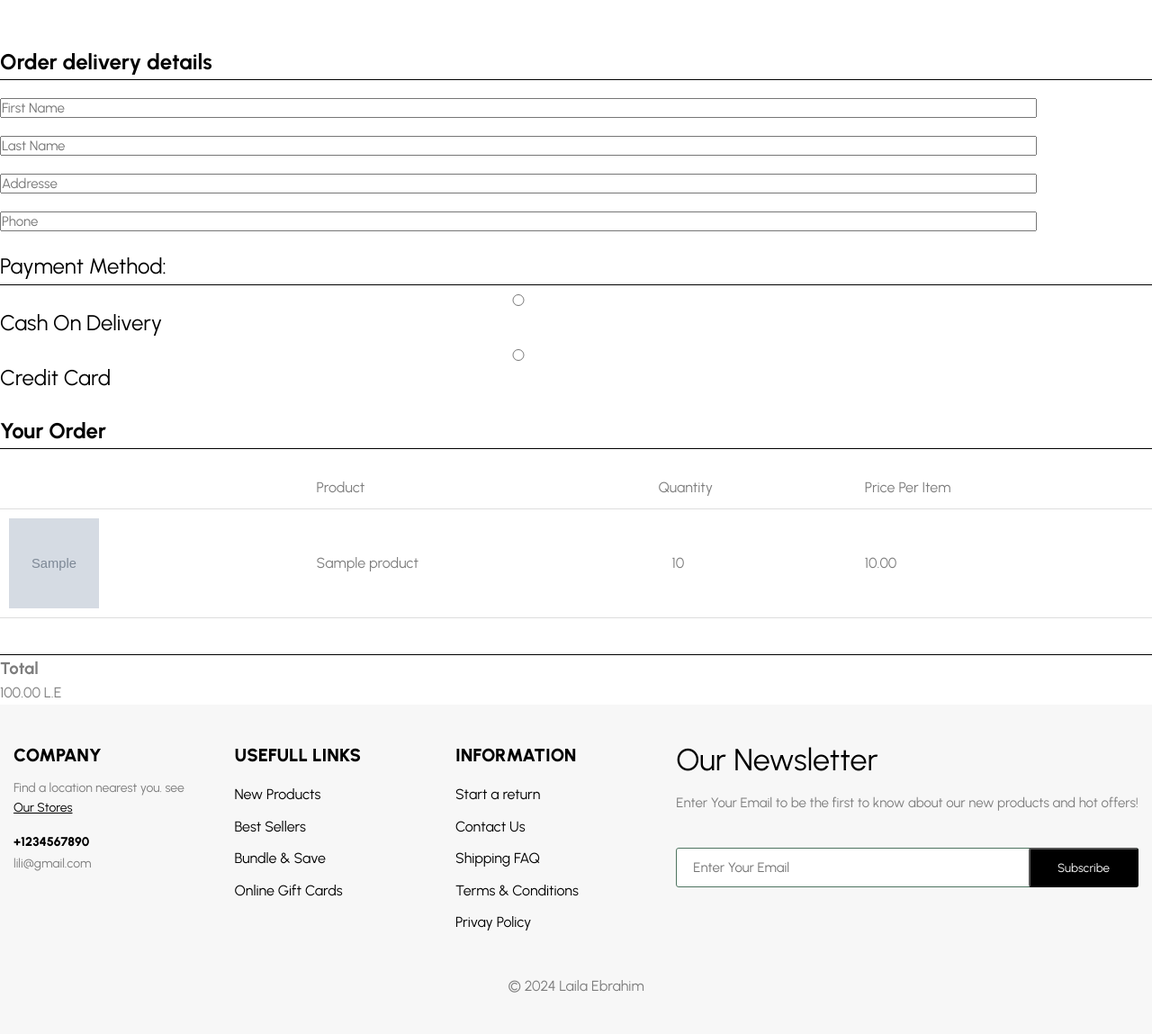
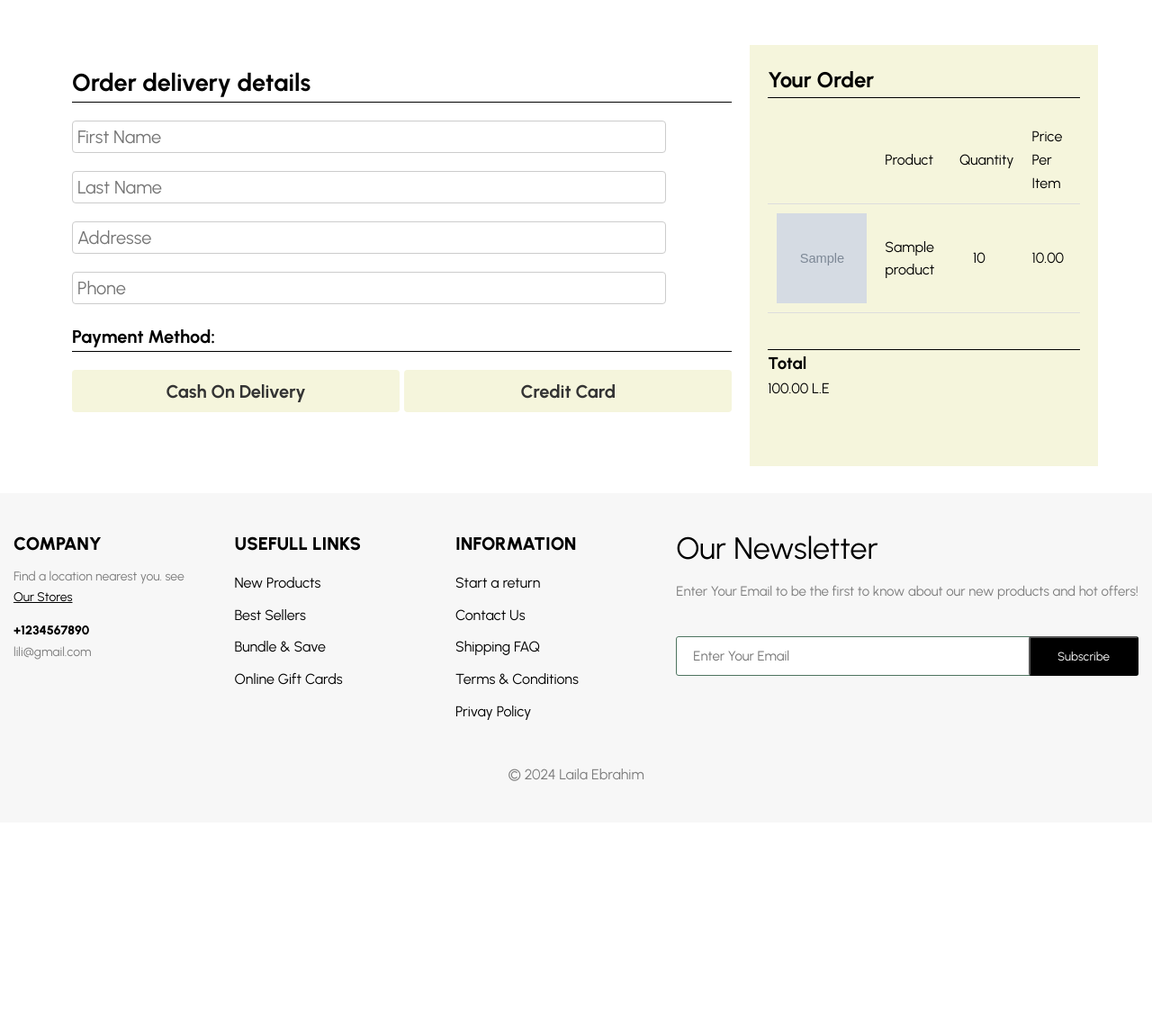
Before and after one commit to Lailaebrahim/naturalily-ecommerce, a Django app: page /order/ in a window 1280 px wide. Shown: the part 120-1269 px from the top of the page at 90% size. After the commit the page ends 988 px from the top, so only its background shows below. Run offline with Django 5.2, Linux system fonts and the light colour scheme; a user stored in the database is signed in; tables that the repository leaves empty hold one stand-in row (values such as "Sample post"); grey boxes marked "Sample" are stand-in pictures; some libraries are stand-ins or nearby versions.

Commit message:
add sttling for ordering pages

```diff
--- a/NATURALILY/HomeApp/static/css/style.css
+++ b/NATURALILY/HomeApp/static/css/style.css
@@ -1262,6 +1323,129 @@ article {
   border-top: 1px solid var(--black);
   background-color: var(--white);
 }
+
+/* place order */
+
+.checkout-container {
+  display: grid;
+  grid-template-columns: 2fr 1fr;
+  margin: 30px 60px;
+}
+
+.grid-item {
+  padding: 20px;
+}
+
+.cart-checkout,
+.cart-checkout .cart-item,
+.cart-checkout .cart-footer {
+  background-color: rgb(245, 245, 220);
+  color: var(--black);
+}
+
+
+.order-details:not(.cart-header) {
+  font-size: var(--fs-6);
+}
+
+.order-details .form-group {
+  margin-bottom: 2rem;
+}
+
+.order-details .form-control {
+  width: 100%;
+  padding: 0.5rem;
+  font-size: 2rem;
+  border: 1px solid #ccc;
+  border-radius: 4px;
+}
+
+.order-details input[type="submit"],
+.order-details input[type="button"] {
+  background-color: #006400;
+  color: white;
+  border: none;
+  padding: 0.75rem 1.5rem;
+  font-size: 1rem;
+  border-radius: 4px;
+  cursor: pointer;
+  width: 100%;
+  margin-top: 1rem;
+  font-size: var(--fs-5);
+  display: none;
+}
+
+.order-details input[type="submit"]:hover,
+.order-details input[type="button"]:hover {
+  background-color: #008000;
+}
+
+.form-group.delivery-method {
+  margin-top: 1.5rem;
+}
+
+.delivery-method label {
+  display: block;
+  margin-bottom: 2rem;
+  font-weight: bold;
+  font-size: var(--fs-5);
+}
+
+.radio-group {
+  display: flex;
+  justify-content: space-between;
+  margin-top: 0.5rem;
+  font-size: var(--fs-5);
+}
+
+.radio-option {
+  flex: 1;
+  margin-right: 0.5rem;
+}
+
+.radio-option:last-child {
+  margin-right: 0;
+}
+
+.radio-option input[type="radio"] {
+  display: none;
+}
+
+.radio-option label {
+  display: block;
+  background-color: rgb(245, 245, 220);
+  color: #333;
+  text-align: center;
+  padding: 0.75rem;
+  border-radius: 4px;
+  cursor: pointer;
+  transition: all 0.3s ease;
+}
+
+.radio-option input[type="radio"]:checked+label {
+  background-color: #006400;
+  color: white;
+}
+
+.radio-option label:hover {
+  background-color: rgb(231, 231, 196);
+}
+
+.radio-option input[type="radio"]:checked+label:hover {
+  background-color: #008000;
+}
+
+
+.order-info p {
+  margin: 5px 0;
+  padding: 5px 0;
+  border-bottom: 1px solid #eaeaea;
+}
+
+.order-info p:last-child {
+  border-bottom: none;
+}
+
 
 /*-----------------------------------*\
   #MEDIA QUERIES
```
Also changed, not shown: other parts of NATURALILY/HomeApp/static/css/style.css (+64 -3 lines), NATURALILY/HomeApp/templates/home/partials/navbar.html (+6 -2 lines).
